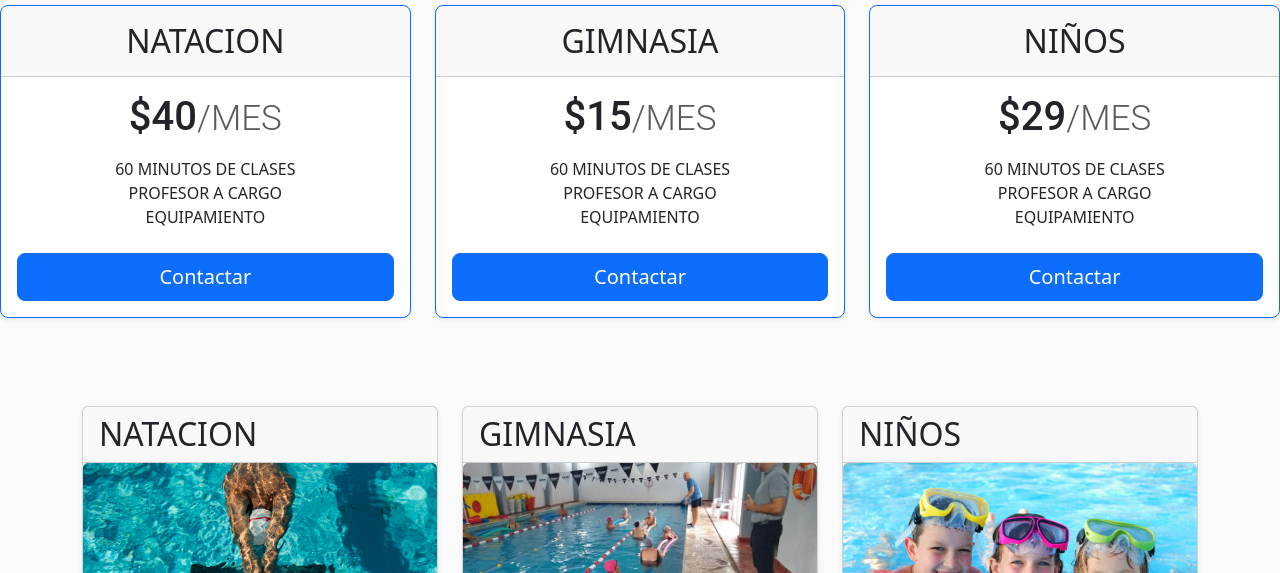
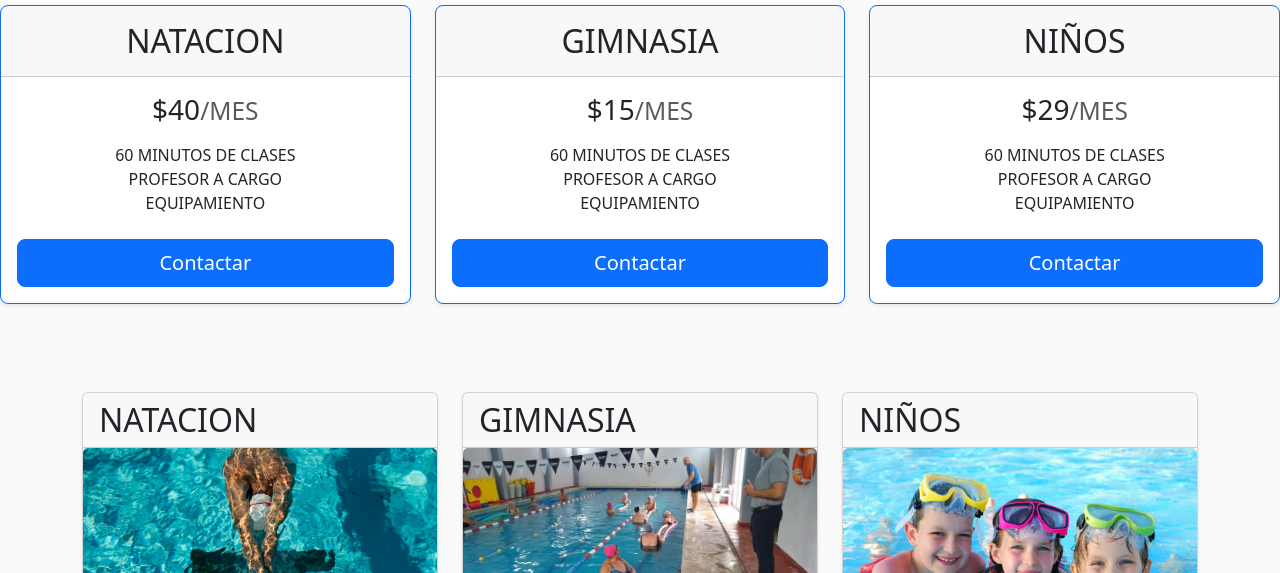
Before and after one commit to FabianBailetti/coder, a plain HTML site: page html/actividades.html in a window 1280 px wide. Shown: the part 227-800 px from the top of the page. Drawn offline with nearby package versions, Linux system fonts and the light colour scheme.

Commit message:
proyecto final

```diff
--- a/html/actividades.html
+++ b/html/actividades.html
@@ -5,6 +5,8 @@
     <meta charset="UTF-8">
     <meta name="viewport" content="width=device-width, initial-scale=1.0">
     <title>actividades</title>
+    <meta name="description" content="Natatorio Los delfines, actividades disponibles">
+  <meta name="keywords" content=", actividades acuaticas, natacion, gimnasia en el agua, escuela">
     <link href="https://cdn.jsdelivr.net/npm/bootstrap@5.3.1/dist/css/bootstrap.min.css" rel="stylesheet"
         integrity="sha384-4bw+/aepP/YC94hEpVNVgiZdgIC5+VKNBQNGCHeKRQN+PtmoHDEXuppvnDJzQIu9" crossorigin="anonymous">
     <!-- CSS -->
@@ -16,7 +18,7 @@
     <header class="navbar navbar-expand-lg bg-body-tertiary">
         <div class="container-fluid">
             <a href="../index.html">
-                <img class="logo" src="../img/logo.png" alt="logo">
+                <img class="logo" src="/img/logo.png" alt="logo">
               </a>
 
 
@@ -65,8 +67,8 @@
                             <h2 class="my-0 fw-normal">NATACION</h2>
                         </div>
                         <div class="card-body">
-                            <h1 class="card-title pricing-card-title">$40<small
-                                    class="text-body-secondary fw-light">/MES</small></h1>
+                            <h3 class="card-title pricing-card-title">$40<small
+                                    class="text-body-secondary fw-light">/MES</small></h3>
                             <ul class="list-unstyled mt-3 mb-4">
                                 <li>60 MINUTOS DE CLASES</li>
                                 <li>PROFESOR A CARGO</li>
@@ -82,8 +84,8 @@
                             <h2 class="my-0 fw-normal">GIMNASIA</h2>
                         </div>
                         <div class="card-body">
-                            <h1 class="card-title pricing-card-title">$15<small
-                                    class="text-body-secondary fw-light">/MES</small></h1>
+                            <h3 class="card-title pricing-card-title">$15<small
+                                    class="text-body-secondary fw-light">/MES</small></h3>
                             <ul class="list-unstyled mt-3 mb-4">
                                 <li>60 MINUTOS DE CLASES</li>
                                 <li>PROFESOR A CARGO</li>
@@ -99,8 +101,8 @@
                             <h2 class="my-0 fw-normal">NIÑOS</h2>
                         </div>
                         <div class="card-body">
-                            <h1 class="card-title pricing-card-title">$29<small
-                                    class="text-body-secondary fw-light">/MES</small></h1>
+                            <h3 class="card-title pricing-card-title">$29<small
+                                    class="text-body-secondary fw-light">/MES</small></h3>
                             <ul class="list-unstyled mt-3 mb-4">
                                 <li>60 MINUTOS DE CLASES</li>
                                 <li>PROFESOR A CARGO</li>
```
Also changed, not shown: html/contacto.html (+3 -1 lines), html/horarios.html (+3 -1 lines), html/productos.html (+3 -1 lines), html/quienessomos.html (+3 -1 lines), scss/_codeantiguo.scss (+1 -7 lines).
